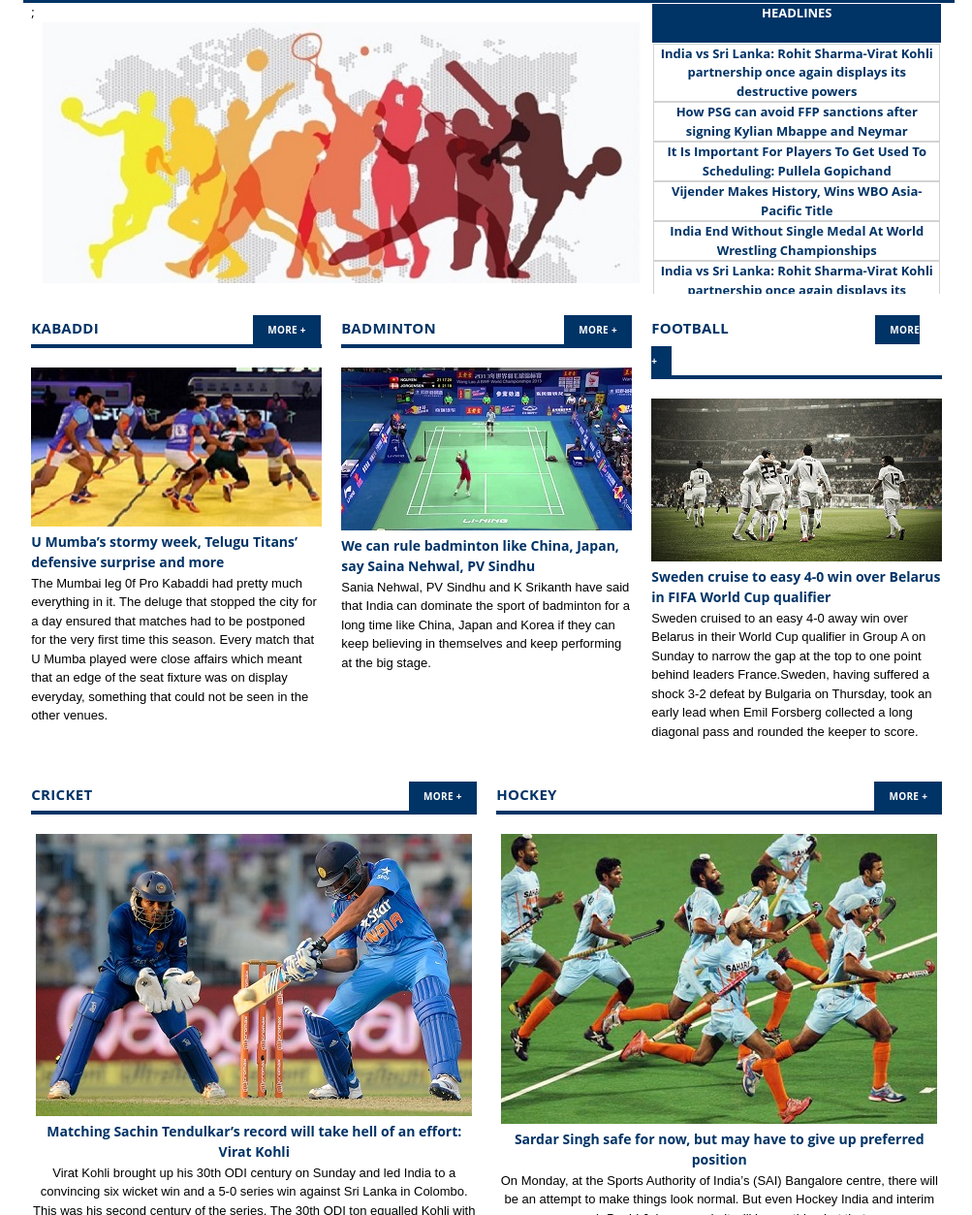
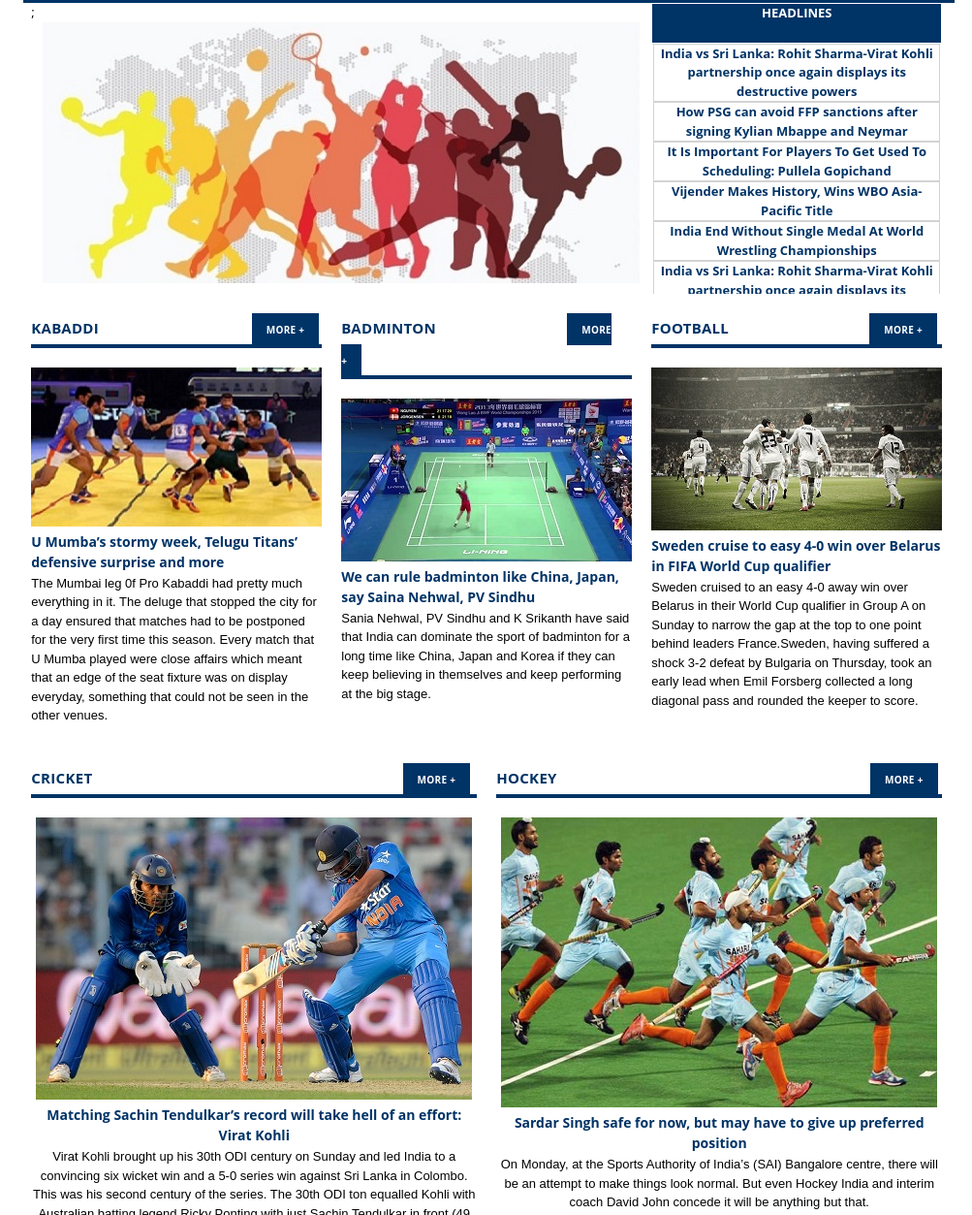
Before and after one commit to Abhi58/HTML5_CSS3, a plain HTML site: page index.html in a window 1280 px wide. Shown: the part 159-1412 px from the top of the page at 97% size, without its empty margins (103-1106 px from the left). Drawn offline with Linux system fonts and the light colour scheme.

Commit message:
Styling updates

```diff
--- a/CSS/stylesheet.css
+++ b/CSS/stylesheet.css
@@ -165,25 +165,25 @@
 	 		color:#fff;
 	 		background:#036;
 	 		font-size:10px;
-	 		padding:8px 15px
+	 		padding:9.5px 15px
 	 		}
 	 	.more{
 	 		text-decoration:none;
-	 		margin-left:155px
+	 		margin-left:153.5px
 	 		}
 	 	.more:hover{
 	 		text-decoration:underline
 	 		}
 	 	.more2{
 	 		text-decoration:none;
-	 		margin-left:147px
+	 		margin-left:141px
 	 			}
 	 	.more2:hover{
 	 		text-decoration:underline
 	 		}
 	 	.more1{
 	     	text-decoration:none;
-	     	margin-left:128px
+	     	margin-left:131px
 	   		}
 	   	.more1:hover,h3 a:hover{
 	   		text-decoration:underline
@@ -202,7 +202,7 @@
 	 		color:#fff;
 	 		background:#036;
 	 		font-size:10px;
-	 		padding:8px 15px
+	 		padding:10px 15px
 			}
  	    .text_change{
 			font-family:sans-serif
@@ -210,28 +210,28 @@
 			}
 		.more3{
  			text-decoration:none;
- 			margin-left:322.5px
+ 			margin-left:316px
 			}
 		.more3:hover{
 			text-decoration:underline
 			}
 		.more4{
 			text-decoration:none;
-			margin-left:323.5px
+			margin-left:319px
 			}
 		.more4:hover{
 			text-decoration:underline
         	}
 	    .more5{
 	 	text-decoration:none;
-	 	margin-left:329px
+	 	margin-left:328px
 	 		}
 	 	.more5:hover{
 	 	text-decoration:underline
 	 		}
 	 	.more6{
 	 	text-decoration:none;
-	 	margin-left:297px
+	 	margin-left:292px
 	 	}
 	 	.more6:hover{
 	 	text-decoration:underline
```
